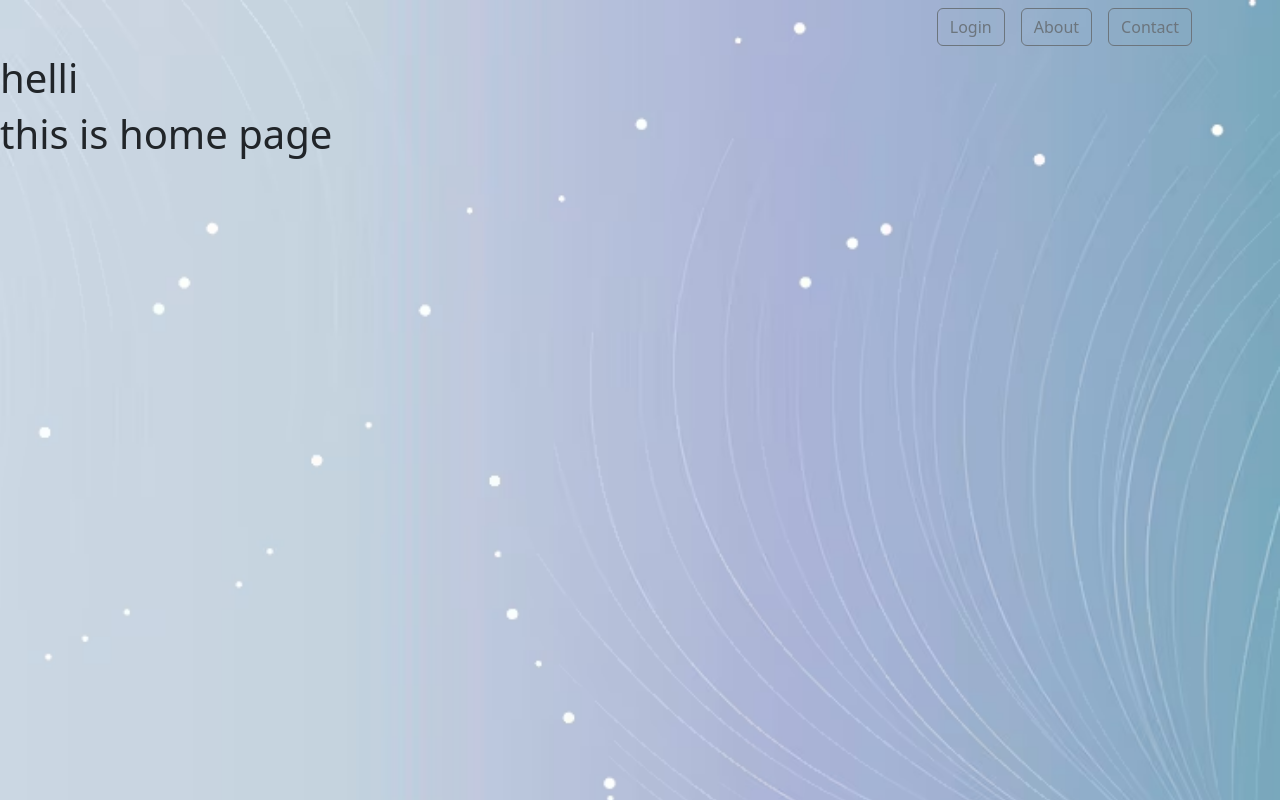
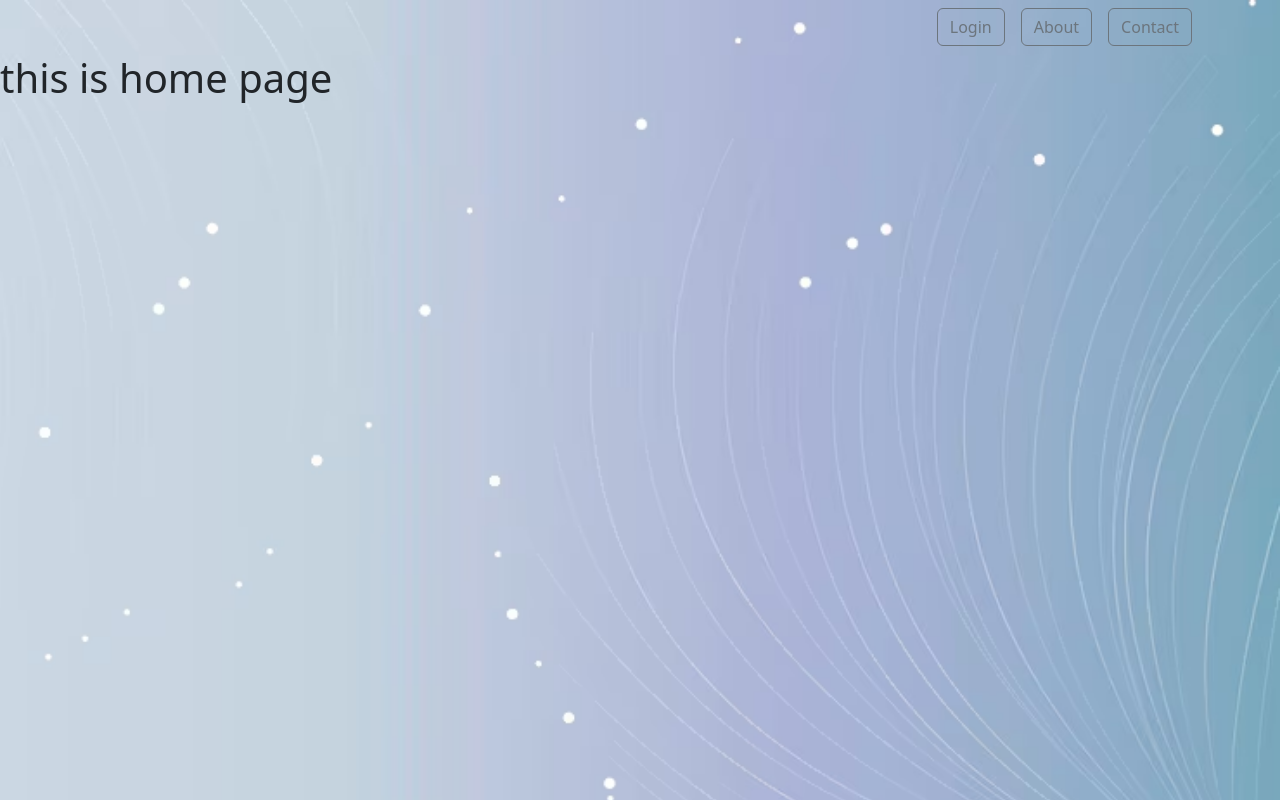
Before and after one commit to aaryan170206/Project, a React (Vite) app: page /Home in a window 1280 px wide. Built offline with nearby package versions, Linux system fonts and the light colour scheme.

Commit message:
Removed from home

```diff
--- a/src/Home.jsx
+++ b/src/Home.jsx
@@ -1,7 +1,6 @@
 const Home = () => {
     return (
         <div>
-            <h1 className="text-dark">helli</h1>
             <h1>this is home page</h1>
         </div>
 
```
